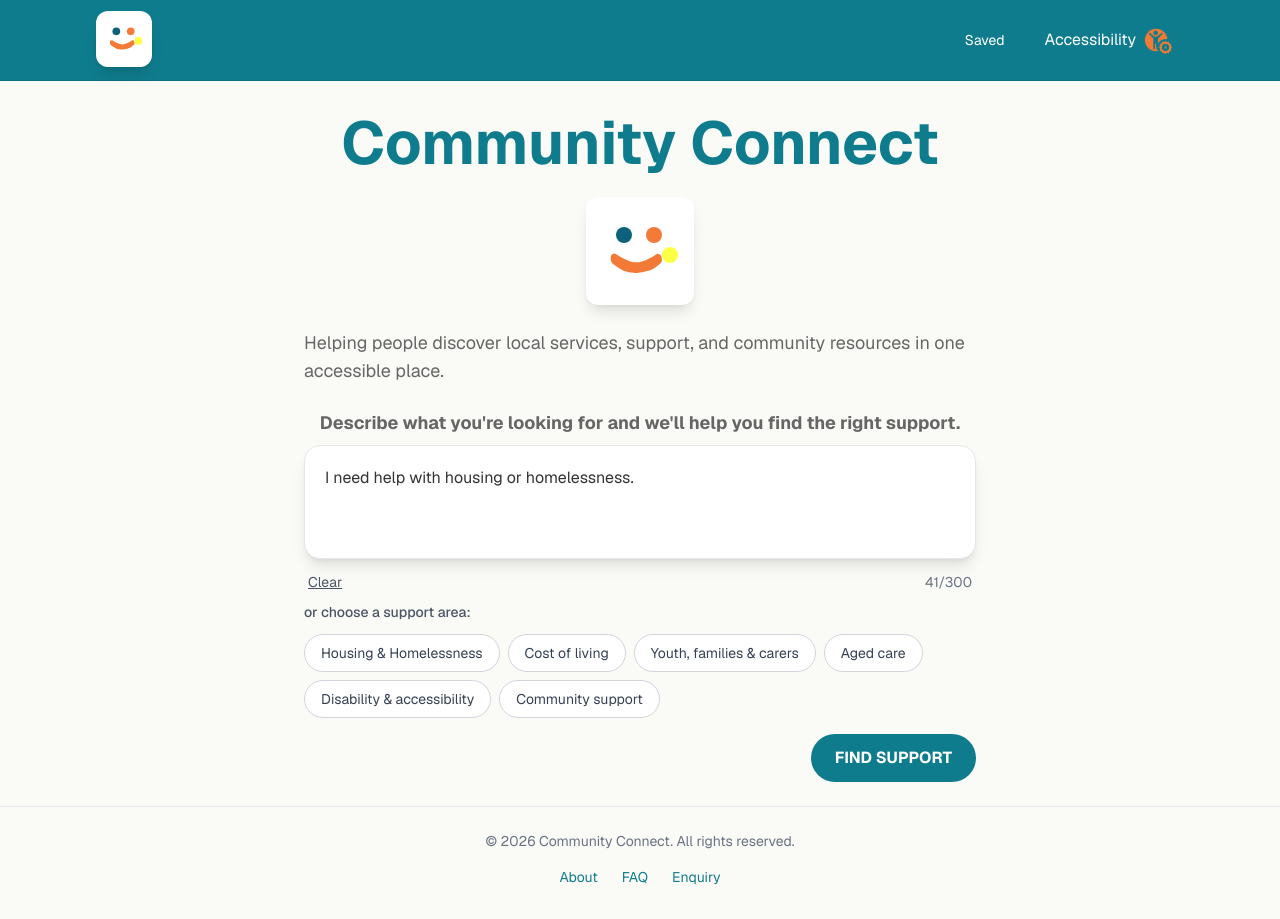
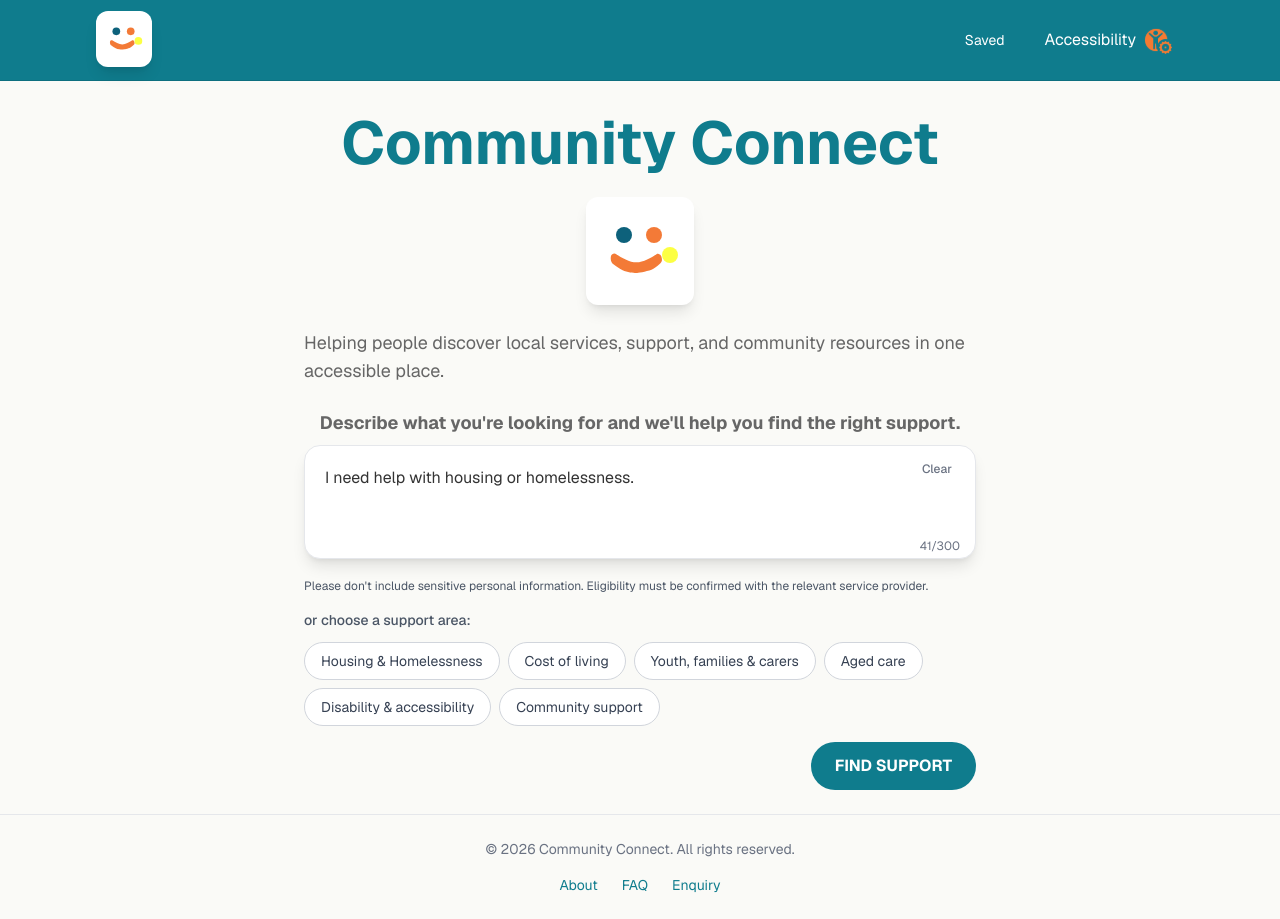
Before and after one commit to zhaqy079/Community-Connect, a Next.js app: page / in a window 1280 px wide. Both pictures are taken after a click on the button "Housing & Homelessness". Built offline with nearby package versions, Linux system fonts and the light colour scheme.

Commit message:
Add initial validation for textarea

```diff
--- a/components/ui/ChatInput.tsx
+++ b/components/ui/ChatInput.tsx
@@ -28,6 +28,7 @@ export default function ChatInput() {
             onSubmit={handleSubmit}
             className="mt-2 w-full max-w-2xl"
         >
+            <div className="relative">
                 <textarea
                     name="message"
                     value={message}
@@ -42,30 +43,48 @@ export default function ChatInput() {
                 resize-none outline-none
                 focus:border-[var(--cc-teal)] focus:ring-2 focus:ring-[var(--cc-teal)]/20
                 "
-
                 />
                 {/* Message Validation Area  */}
-            <div className="mt-1 flex min-h-6 items-center justify-between px-1">
-                {message.length > 0 ? (
+                {/* TODO: Add input validation and safety checks before API integration. */}
+                {message.length > 0 && (
                     <button
                         type="button"
                         onClick={() => setMessage("")}
-                        className="text-sm text-gray-600 underline hover:text-gray-900"
+                        className="absolute right-4 top-3
+                        rounded-md px-2 py-1
+                        text-xs font-medium text-gray-500
+                        hover:bg-gray-100
+                        hover:text-gray-800
+                      "
                     >
                         Clear
                     </button>
-                ) : (
-                    <span />
+
                 )}
 
+                {message.length > 0 && (
                     <span
-                    className="text-sm text-gray-500"
+                        className={`
+                        absolute bottom-3 right-4
+                        text-xs
+                        ${message.length >= 270
+                                ? "font-medium text-orange-700"
+                                : "text-gray-500"
+                            }
+                      `}
                         aria-live="polite"
                     >
                         {message.length}/{MAX_MESSAGE_LENGTH}
                     </span>
+                )}
             </div>
-
+            <div className="pb-2">
+                <p className="mt-3 text-xs text-gray-600">
+                    Please don't include sensitive personal
+                    information. Eligibility must be confirmed with
+                    the relevant service provider.
+                </p>
+            </div>
             <div className="pb-2">
                 <SupportSuggestions
                     onSelect={(suggestion) => setMessage(suggestion.prompt)}
```
Lines whose indentation alone changed are shown as unchanged.
